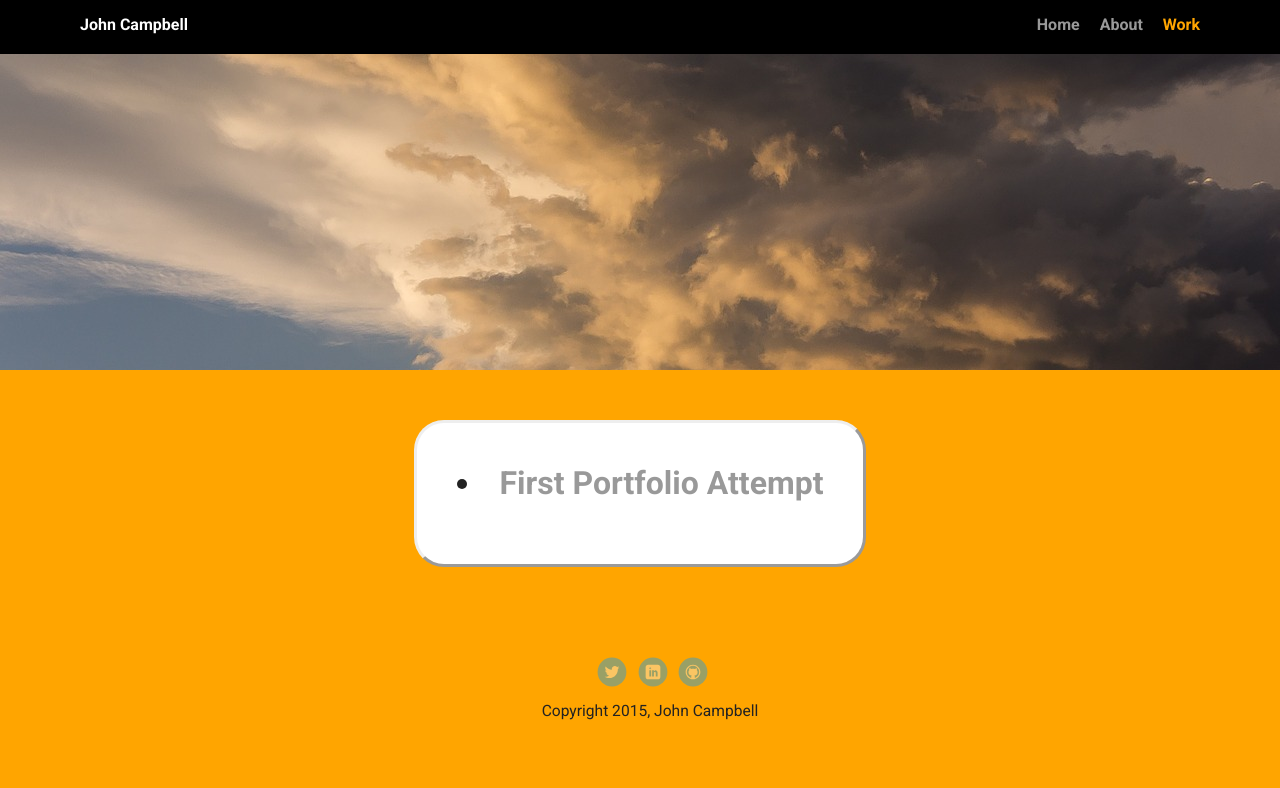
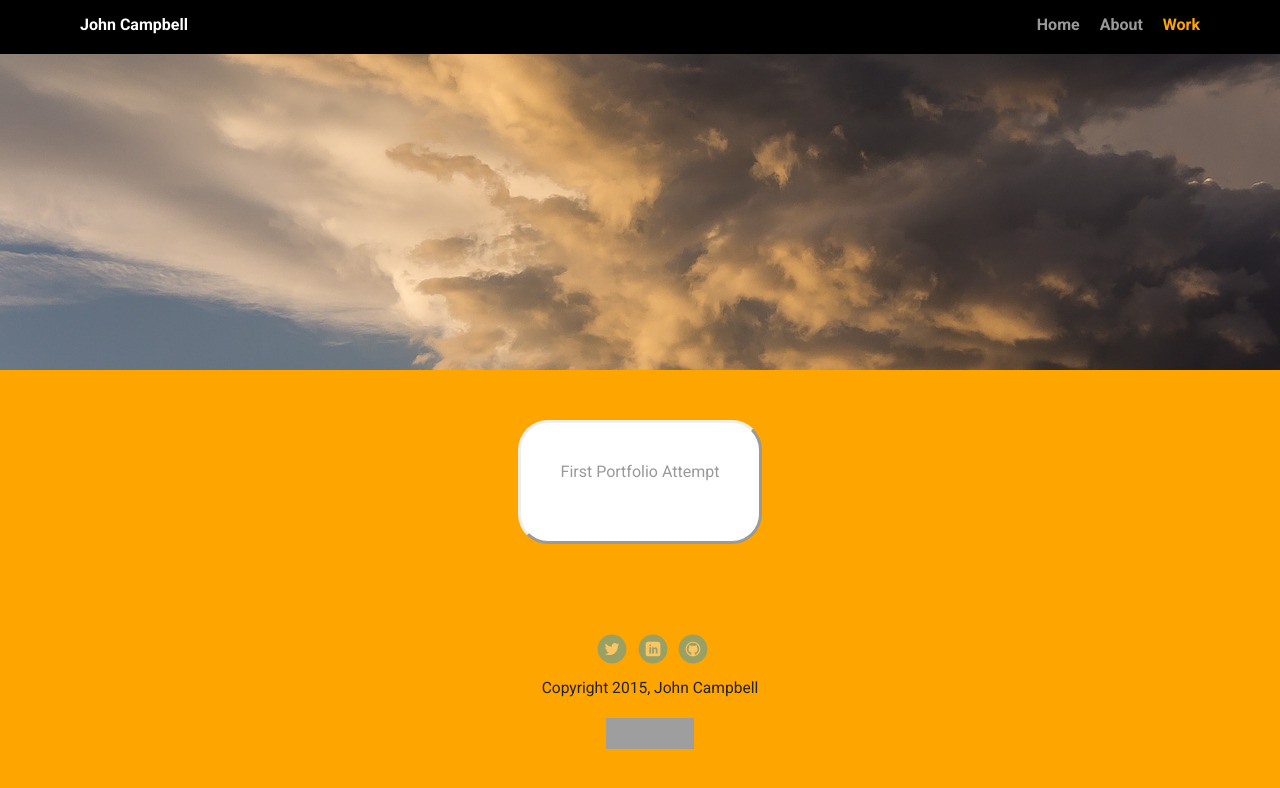
Before and after one commit to JohnCampbell7/portfolio, a plain HTML site: page work.html in a window 1280 px wide. Drawn offline with Linux system fonts and the light colour scheme; grey boxes are pictures that could not be loaded; a web font is replaced by a local one.

Commit message:
Add html and css validation changes

```diff
--- a/styles.css
+++ b/styles.css
@@ -91,7 +91,6 @@ header .profile-image:hover {
   margin: 10px auto;
 }
 
-}
 .location {
   background-color: #222;
   color: orange;
@@ -118,7 +117,7 @@ header .profile-image:hover {
   max-width: 500px;
   text-align: left;
   background: #fff;
-  border: 4px 10px solid #ccc;
+  border: 4px 10px #ccc;
   border-style: outset;
   border-radius: 20px;
   transition: all .5s;
@@ -127,14 +126,18 @@ header .profile-image:hover {
   border-color: #ff99ff;
 }
 
+
+
+
+
 /*PAGE: WORK*/
 .card3 {
   margin: 30px;
   padding: 20px 40px 40px;
   max-width: 500px;
-  text-align: left;
+  text-align: center;
   background: #fff;
-  border: 4px 10px solid #ccc;
+  border: 4px 10px #ccc;
   border-style: outset;
   border-radius: 30px;
   transition: all .5s;
@@ -142,6 +145,11 @@ header .profile-image:hover {
 .card3:hover {
   border-color: #ff99ff;
 }
+
+
+
+
+
 
 ul.skills {
   padding: 0;
--- a/work.html
+++ b/work.html
@@ -23,9 +23,9 @@
 
     <main class="flex3">
       <div class="card3">
-        <h1>
-          <li><a href="http://johncampbellportfolio.com" class="First Portfolio">First Portfolio Attempt</a></li>
-        </h1>
+
+          <p><a href="http://johncampbellportfolio.com" class="First-Portfolio">First Portfolio Attempt</a></p>
+
       </div>
     </main>
 
@@ -36,6 +36,13 @@
         <li><a href="http://github.com/JohnCampbell7" class="social github">Github</a></li>
       </ul>
       <p class="copyright">Copyright 2015, John Campbell</p>
+      <p>
+    <a href="http://jigsaw.w3.org/css-validator/check/referer">
+        <img style="border:0;width:88px;height:31px"
+            src="http://jigsaw.w3.org/css-validator/images/vcss"
+            alt="Valid CSS!" />
+    </a>
+</p>
     </footer>
   </body>
   </html>
```
Also changed, not shown: about.html (+8 -1 lines), index.html (+7 -0 lines), images/riverdee.jpg (added).
